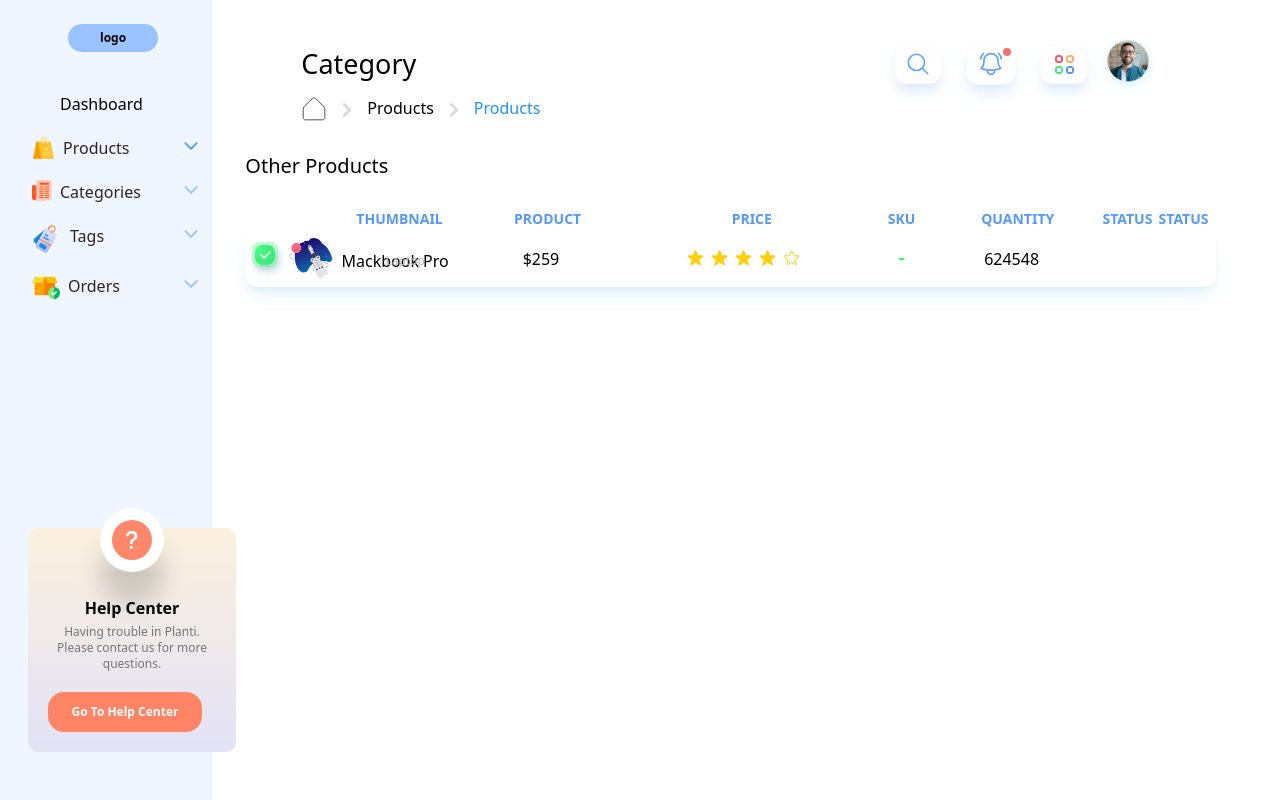
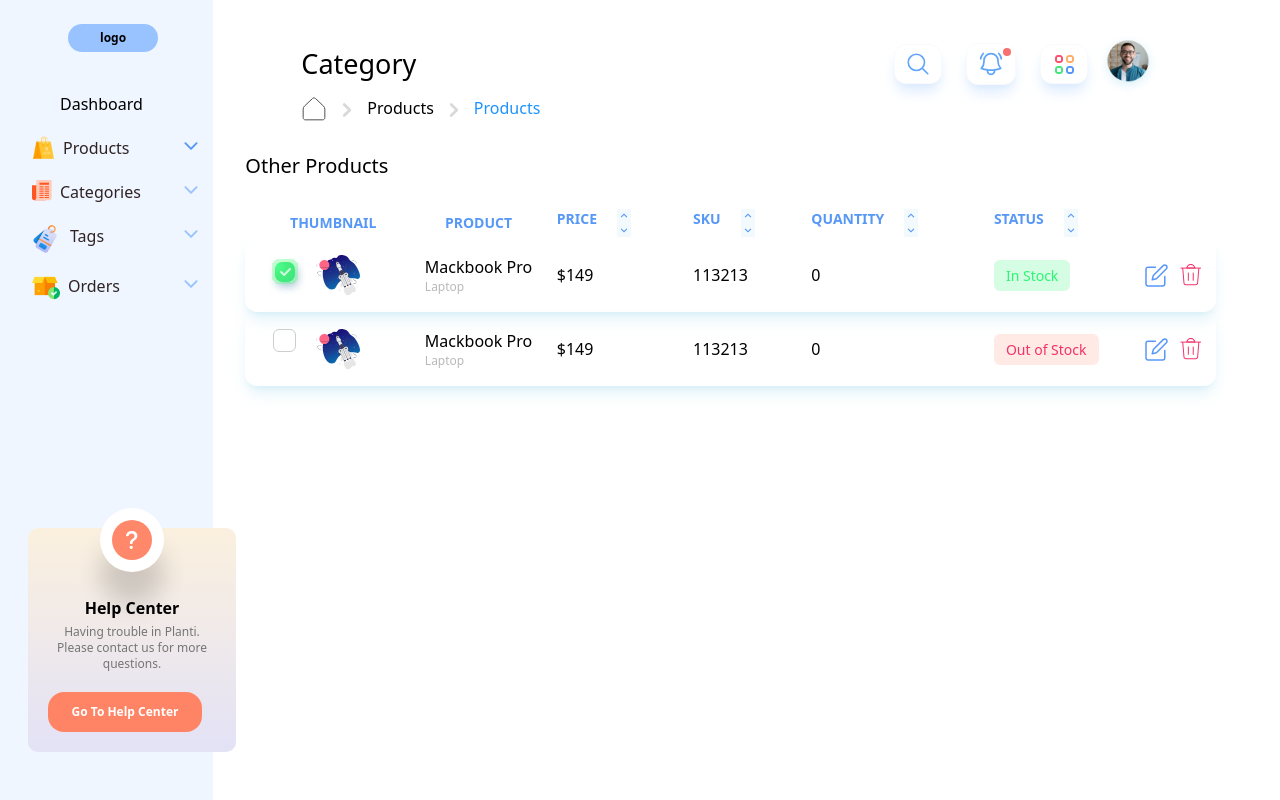
Before and after one commit to devabrahman/PD-1.0, a React (Create React App) app: page /products in a window 1280 px wide. Built offline with nearby package versions, Linux system fonts and the light colour scheme.

Commit message:
Products table designed

```diff
--- /dev/null
+++ b/src/components/SVGIcons/DeleteIcon.js
@@ -0,0 +1,40 @@
+import React from 'react';
+
+const DeleteIcon = () => {
+  return (
+    <svg width="22" height="22" viewBox="0 0 22 22" fill="none" xmlns="http://www.w3.org/2000/svg">
+      <path d="M1 4.10107H20.599" stroke="#F4316B" strokeLinecap="round" strokeLinejoin="round" />
+      <path
+        d="M8.34961 9.00049V16.3501"
+        stroke="#F4316B"
+        strokeLinecap="round"
+        strokeLinejoin="round"
+      />
+      <path
+        d="M13.2494 9.00049V16.3501"
+        stroke="#F4316B"
+        strokeLinecap="round"
+        strokeLinejoin="round"
+      />
+      <mask id="path-4-inside-1_96_585" fill="white">
+        <path d="M2.22485 4.10107L3.44979 18.8003C3.44979 19.4501 3.7079 20.0732 4.16734 20.5326C4.62678 20.9921 5.24992 21.2502 5.89966 21.2502H15.6992C16.3489 21.2502 16.972 20.9921 17.4315 20.5326C17.9639 20.0002 18.149 19.4501 18.149 18.8003L19.374 4.10107" />
+      </mask>
+      <path
+        d="M3.2214 4.01803C3.17553 3.46765 2.69219 3.05866 2.14181 3.10453C1.59143 3.15039 1.18244 3.63374 1.22831 4.18412L3.2214 4.01803ZM3.44979 18.8003H4.44979C4.44979 18.7726 4.44864 18.7449 4.44634 18.7173L3.44979 18.8003ZM18.149 18.8003L17.1525 18.7173C17.1502 18.7449 17.149 18.7726 17.149 18.8003H18.149ZM20.3705 4.18412C20.4164 3.63374 20.0074 3.15039 19.457 3.10453C18.9066 3.05866 18.4233 3.46765 18.3774 4.01803L20.3705 4.18412ZM1.22831 4.18412L2.45324 18.8834L4.44634 18.7173L3.2214 4.01803L1.22831 4.18412ZM2.44979 18.8003C2.44979 19.7153 2.81326 20.5928 3.46023 21.2397L4.87445 19.8255C4.60254 19.5536 4.44979 19.1848 4.44979 18.8003H2.44979ZM3.46023 21.2397C4.10721 21.8867 4.9847 22.2502 5.89966 22.2502V20.2502C5.51513 20.2502 5.14635 20.0974 4.87445 19.8255L3.46023 21.2397ZM5.89966 22.2502H15.6992V20.2502H5.89966V22.2502ZM15.6992 22.2502C16.6141 22.2502 17.4916 21.8867 18.1386 21.2397L16.7244 19.8255C16.4525 20.0974 16.0837 20.2502 15.6992 20.2502V22.2502ZM18.1386 21.2397C18.8746 20.5037 19.149 19.6916 19.149 18.8003H17.149C17.149 19.2085 17.0531 19.4968 16.7244 19.8255L18.1386 21.2397ZM19.1456 18.8834L20.3705 4.18412L18.3774 4.01803L17.1525 18.7173L19.1456 18.8834Z"
+        fill="#F4316B"
+        mask="url(#path-4-inside-1_96_585)"
+      />
+      <mask id="path-6-inside-2_96_585" fill="white">
+        <path d="M15.2732 4.47368C15.2732 3.88619 15.1575 3.30445 14.9326 2.76168C14.7078 2.21891 14.3783 1.72573 13.9629 1.31031C13.5474 0.894891 13.0543 0.565362 12.5115 0.340539C11.9687 0.115715 11.387 -2.56801e-08 10.7995 0C10.212 2.56801e-08 9.63025 0.115715 9.08748 0.340539C8.54471 0.565362 8.05154 0.894891 7.63612 1.31031C7.2207 1.72573 6.89117 2.21891 6.66634 2.76168C6.44152 3.30445 6.32581 3.88619 6.32581 4.47368L10.7995 4.47368H15.2732Z" />
+      </mask>
+      <path
+        d="M15.2732 4.47368C15.2732 3.88619 15.1575 3.30445 14.9326 2.76168C14.7078 2.21891 14.3783 1.72573 13.9629 1.31031C13.5474 0.894891 13.0543 0.565362 12.5115 0.340539C11.9687 0.115715 11.387 -2.56801e-08 10.7995 0C10.212 2.56801e-08 9.63025 0.115715 9.08748 0.340539C8.54471 0.565362 8.05154 0.894891 7.63612 1.31031C7.2207 1.72573 6.89117 2.21891 6.66634 2.76168C6.44152 3.30445 6.32581 3.88619 6.32581 4.47368L10.7995 4.47368H15.2732Z"
+        stroke="#F4316B"
+        strokeWidth="2"
+        mask="url(#path-6-inside-2_96_585)"
+      />
+    </svg>
+  );
+};
+
+export default DeleteIcon;
--- /dev/null
+++ b/src/components/SVGIcons/Editicon.js
@@ -0,0 +1,24 @@
+import React from 'react';
+
+const EditIcon = () => {
+  return (
+    <svg width="23" height="23" viewBox="0 0 23 23" fill="none" xmlns="http://www.w3.org/2000/svg">
+      <path
+        d="M10.393 3.21387H3.08734C2.53374 3.21387 2.00282 3.43378 1.61137 3.82523C1.21992 4.21669 1 4.74761 1 5.30121V19.9126C1 20.4662 1.21992 20.9971 1.61137 21.3885C2.00282 21.78 2.53374 21.9999 3.08734 21.9999H17.6987C18.2523 21.9999 18.7832 21.78 19.1747 21.3885C19.5661 20.9971 19.786 20.4662 19.786 19.9126V12.6069"
+        stroke="#5798F7"
+        strokeWidth="1.5"
+        strokeLinecap="round"
+        strokeLinejoin="round"
+      />
+      <path
+        d="M18.2205 1.64845C18.6357 1.23326 19.1988 1 19.786 1C20.3732 1 20.9363 1.23326 21.3515 1.64845C21.7667 2.06365 21.9999 2.62678 21.9999 3.21396C21.9999 3.80113 21.7667 4.36426 21.3515 4.77946L11.4366 14.6943L7.26196 15.738L8.30563 11.5633L18.2205 1.64845Z"
+        stroke="#5798F7"
+        strokeWidth="1.5"
+        strokeLinecap="round"
+        strokeLinejoin="round"
+      />
+    </svg>
+  );
+};
+
+export default EditIcon;
--- a/src/pages/product/Products.js
+++ b/src/pages/product/Products.js
@@ -1,8 +1,11 @@
 import Breadcrumbs from 'components/common/Breadcrumbs';
 import Layout from 'components/common/Layout';
 import AstroIcon from 'components/SVGIcons/AstroIcon';
+import DeleteIcon from 'components/SVGIcons/DeleteIcon';
+import EditIcon from 'components/SVGIcons/Editicon';
+import RectangleIcon from 'components/SVGIcons/RectangleIcon';
 import RightMarkIcon from 'components/SVGIcons/RightMarkIcon';
-import StarIcon from 'components/SVGIcons/StarIcon';
+import { BiChevronUp, BiChevronDown } from 'react-icons/bi';
 
 const Products = () => {
   return (
@@ -10,46 +13,112 @@ const Products = () => {
       <Breadcrumbs rootTitle="Products" subTitle="Products" />
       <table className="w-full table-auto">
         <caption className="text-left text-xl my-2 py-5">Other Products</caption>
-        <thead>
-          <tr className="uppercase text-[#5798F6] text-sm">
-            <th className=""></th>
-            <th className="">THUMBNAIL</th>
+        <thead className="uppercase text-[#5798F6] text-sm">
+          <tr>
+            <th className="w-5"></th>
+            <th>THUMBNAIL</th>
             <th>PRODUCT</th>
-            <th>PRICE</th>
-            <th>SKU</th>
-            <th>QUANTITY</th>
-            <th>STATUS</th>
-            <th>STATUS </th>
+            <th>
+              <div className="flex">
+                {' '}
+                PRICE{' '}
+                <div className="bg-[#87CEEB]/10 mx-5">
+                  <BiChevronUp />
+                  <BiChevronDown />
+                </div>
+              </div>
+            </th>
+            <th>
+              <div className="flex">
+                {' '}
+                SKU
+                <div className="bg-[#87CEEB]/10 mx-5">
+                  <BiChevronUp />
+                  <BiChevronDown />
+                </div>
+              </div>
+            </th>
+            <th>
+              <div className="flex">
+                QUANTITY
+                <div className="bg-[#87CEEB]/10 mx-5">
+                  <BiChevronUp />
+                  <BiChevronDown />
+                </div>
+              </div>
+            </th>
+            <th>
+              <div className="flex">
+                STATUS
+                <div className="bg-[#87CEEB]/10 mx-5">
+                  <BiChevronUp />
+                  <BiChevronDown />
+                </div>
+              </div>
+            </th>
             <th className=""></th>
             <th className=""></th>
+            <th></th>
           </tr>
         </thead>
         <tbody className="">
           <tr className="rounded-xl shadow-lg shadow-[#87CEEB]/25">
-            <td className=" py-2">
-              <div className="flex">
+            <td></td>
+            <td className="py-3">
+              <div className="flex gap-2">
                 <RightMarkIcon />
-                <span>
-                  <AstroIcon />
-                </span>
+                <AstroIcon />
               </div>
             </td>
-            <td className="">
-              <div className="">
-                <span>Mackbook Pro</span>
-                <p className="ml-11 -mt-5 text-xs text-[rgb(185,185,185)]">Laptop</p>
+            <td className="flex items-center flex-col">
+              <div className="py-4">
+                <p>Mackbook Pro</p>
+                <p className="text-xs text-[rgb(185,185,185)]">Laptop</p>
               </div>
             </td>
-            <td className="px-16">$259</td>
-            <td className="px-12">
-              <StarIcon />
+            <td className="">$149</td>
+            <td className="">113213</td>
+            <td className="">0</td>
+            <td className="">
+              <span className="text-green bg-green/20 rounded-md text-sm py-1.5 px-3 font-medium">
+                In Stock
+              </span>
             </td>
-            <td className="px-8">
-              <div className="w-full bg-[#c6ecfb] rounded-full h-0.5 dark:bg-[#c6ecfb]">
-                <hr className="w-11/12 h-0.5  bg-[#13FF65] border-0 rounded " />
+            <td>
+              <EditIcon />
+            </td>
+            <td>
+              <DeleteIcon />
+            </td>
+          </tr>
+          <tr className="rounded-xl shadow-lg shadow-[#87CEEB]/25">
+            <td></td>
+            <td className="py-3">
+              <div className="flex gap-2">
+                <RectangleIcon />
+                <AstroIcon />
               </div>
             </td>
-            <td className="px-12">624548</td>
+            <td className="flex items-center flex-col">
+              <div className="py-4">
+                <p>Mackbook Pro</p>
+                <p className="text-xs text-[rgb(185,185,185)]">Laptop</p>
+              </div>
+            </td>
+            <td className="">$149</td>
+            <td className="">113213</td>
+            <td className="">0</td>
+            <td className="">
+              <span className="text-[#F4316B] bg-[#FF3300]/10 rounded-md text-sm py-1.5 px-3 font-medium h-min">
+                Out of Stock
+              </span>
+            </td>
+            <td>
+              <EditIcon />
+            </td>
+            <td>
+              <DeleteIcon />
+            </td>
           </tr>
         </tbody>
       </table>
```
